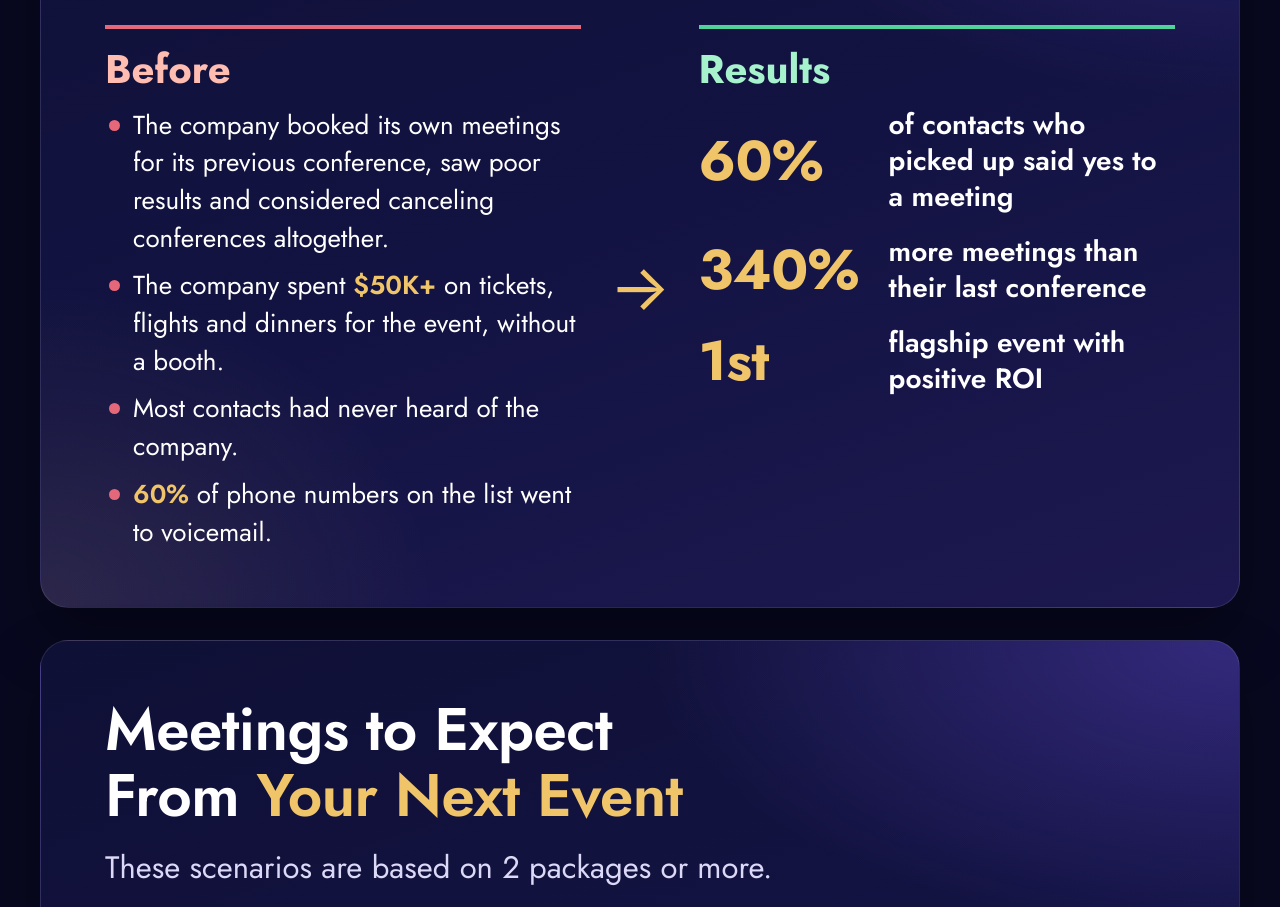
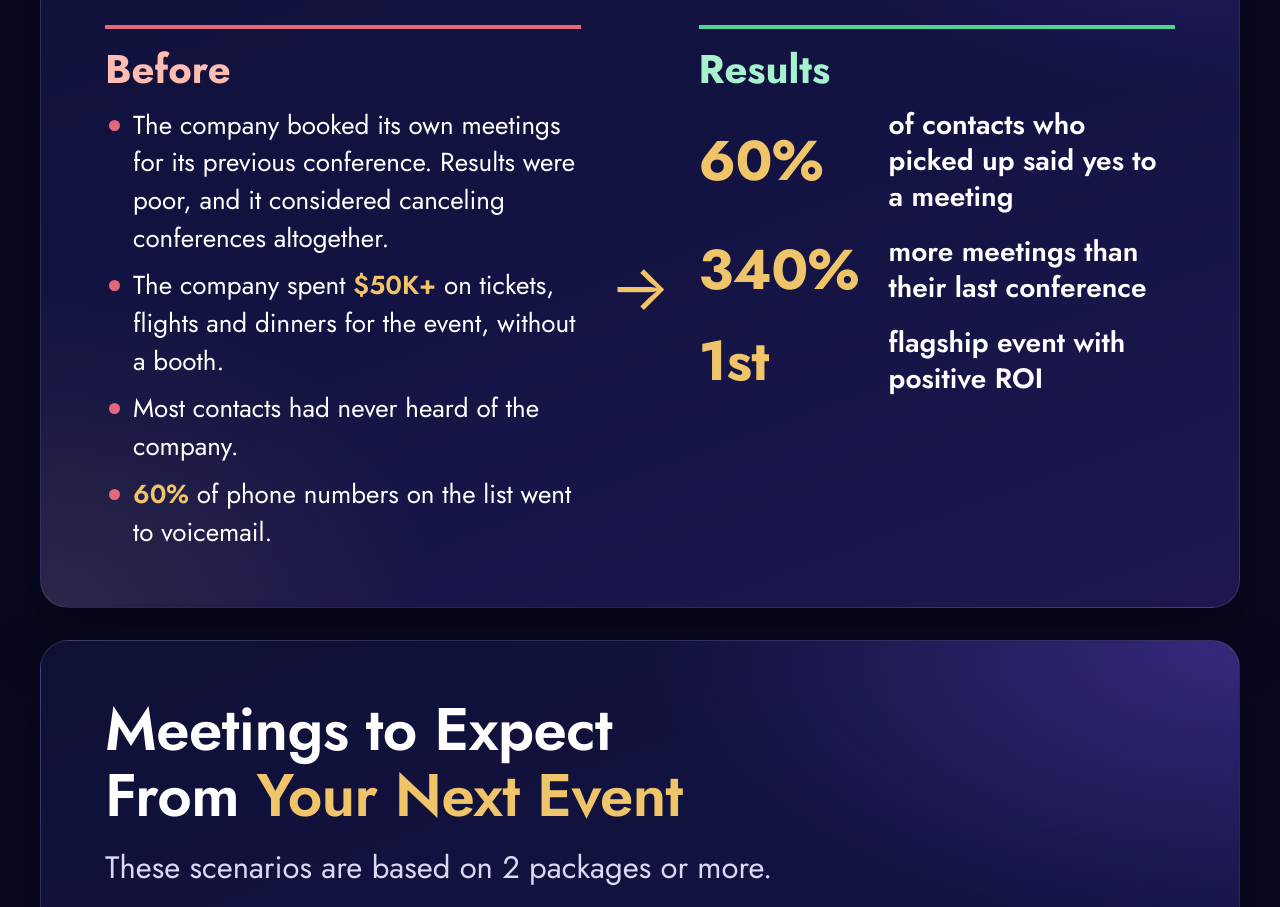
Before and after one commit to danitbensimon/danit-portfolio, a plain HTML site: page meetings-for-conferences/index.html in a window 1280 px wide. Shown: the part 2194-3101 px from the top of the page. Drawn offline with Linux system fonts and the light colour scheme.

Commit message:
Case study line split
Co-Authored-By: Claude Opus 5.5 <noreply@anthropic.com>

```diff
--- a/meetings-for-conferences/index.html
+++ b/meetings-for-conferences/index.html
@@ -383,7 +383,7 @@ footer .brand { font-size: 26px; }
       <div class="ba-col before">
         <h3>Before</h3>
         <ul class="dots-list">
-          <li>The company booked its own meetings for its previous conference, saw poor results and considered canceling conferences altogether.</li>
+          <li>The company booked its own meetings for its previous conference. Results were poor, and it considered canceling conferences altogether.</li>
           <li>The company spent <b>$50K+</b> on tickets, flights and dinners for the event, without a booth.</li>
           <li>Most contacts had never heard of the company.</li>
           <li><b>60%</b> of phone numbers on the list went to voicemail.</li>
```
